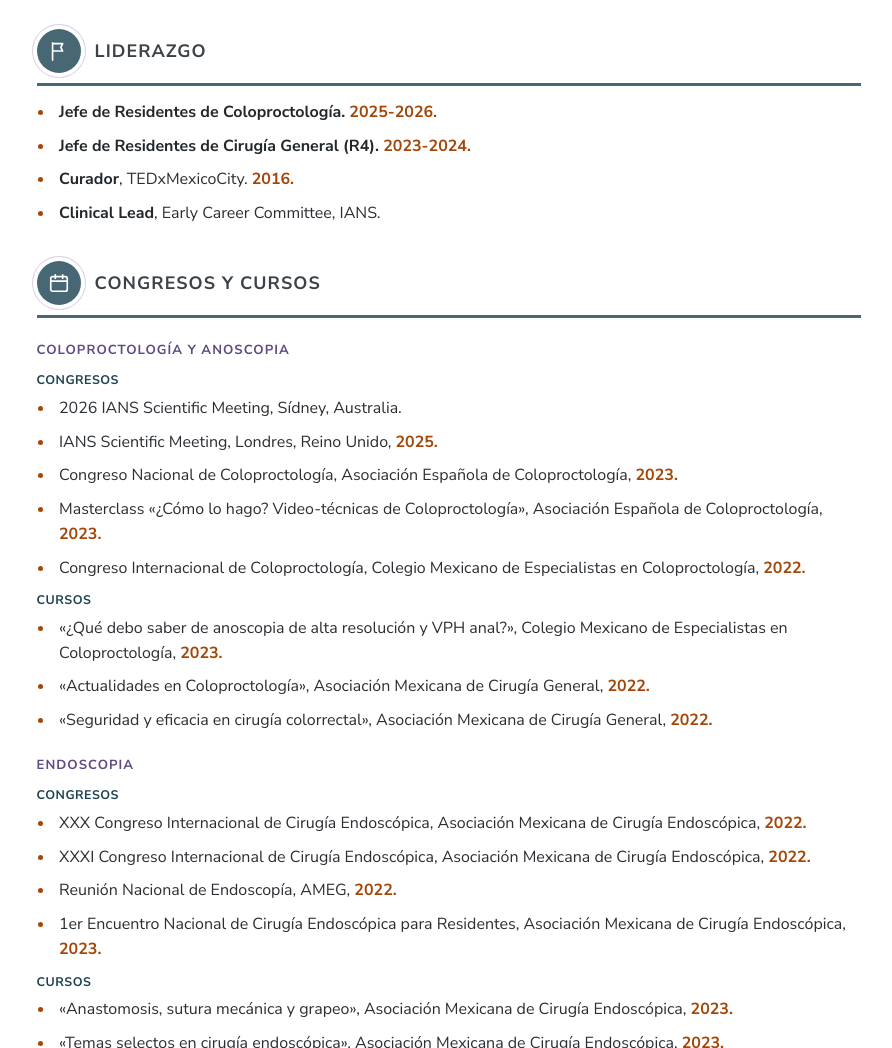
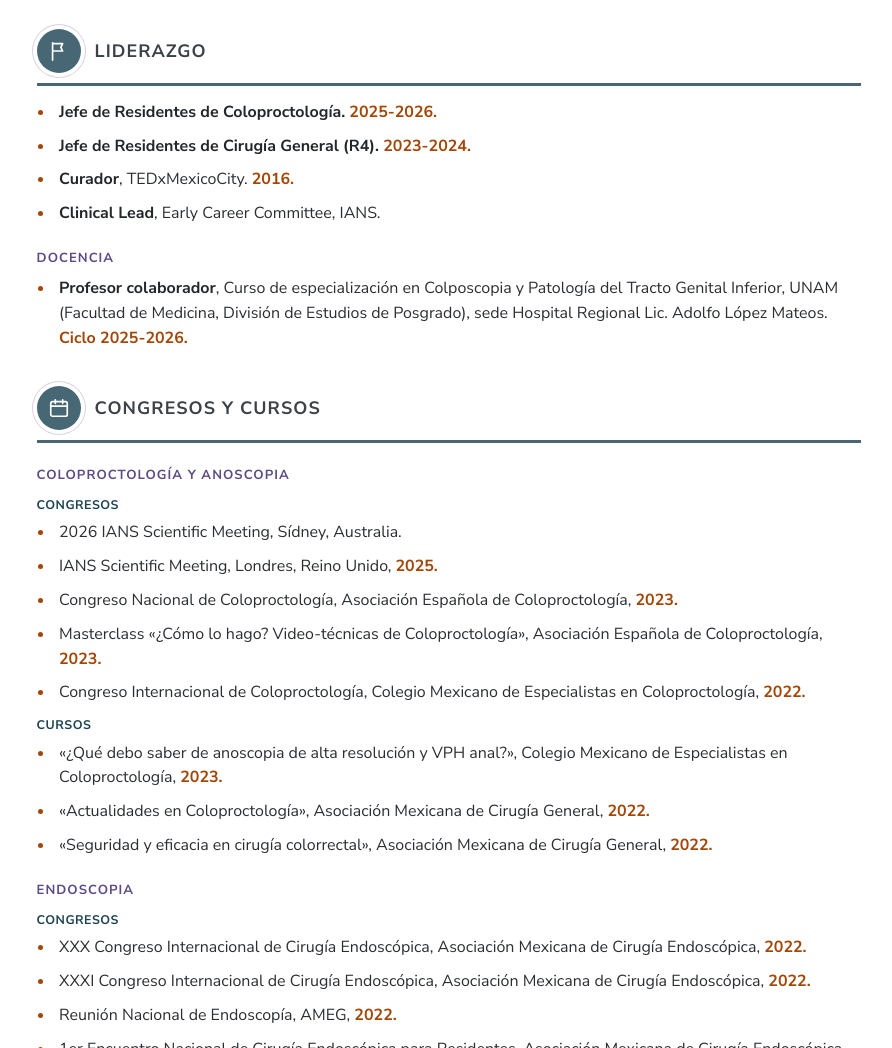
Before and after one commit to consultadrcastro/consultadrcastro.github.io, a plain HTML site: page cv/index.html in a window 1280 px wide. Shown: the part 2812-3860 px from the top of the page, without its empty margins (361-1253 px from the left). Drawn offline with Linux system fonts and the light colour scheme.

Commit message:
Añadir la docencia de colposcopia en Liderazgo.
El nombramiento de profesor colaborador de la UNAM, ciclo 2025-2026, queda en un grupo Docencia.

Co-authored-by: acsegov93 <acsegov93@users.noreply.github.com>

```diff
--- a/cv/index.html
+++ b/cv/index.html
@@ -194,6 +194,10 @@
         <li><strong>Curador</strong>, TEDxMexicoCity. <span class="date">2016.</span></li>
         <li><strong>Clinical Lead</strong>, Early Career Committee, IANS.</li>
       </ul>
+      <h3 class="group">Docencia</h3>
+      <ul class="items">
+        <li><strong>Profesor colaborador</strong>, Curso de especialización en Colposcopia y Patología del Tracto Genital Inferior, UNAM (Facultad de Medicina, División de Estudios de Posgrado), sede Hospital Regional Lic. Adolfo López Mateos. <span class="date">Ciclo 2025-2026.</span></li>
+      </ul>
     </section>
 
     <section id="congresos-cursos" class="sec">
```
